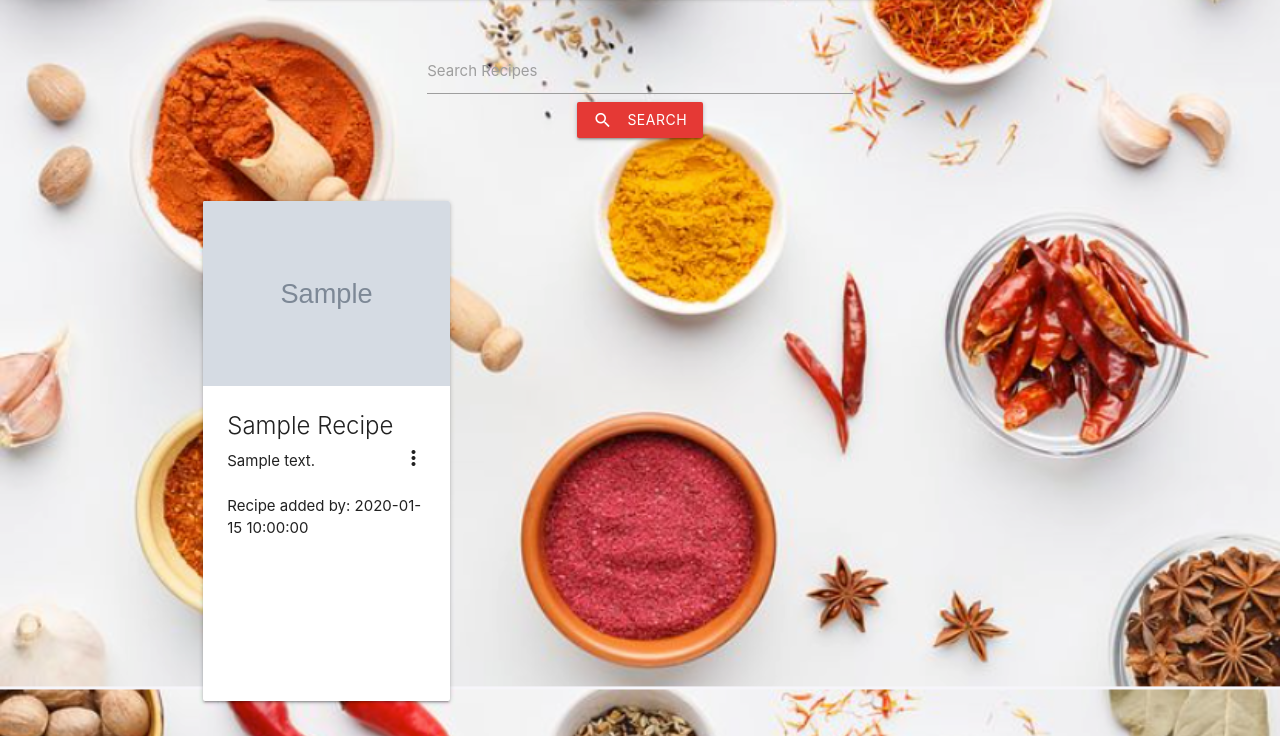
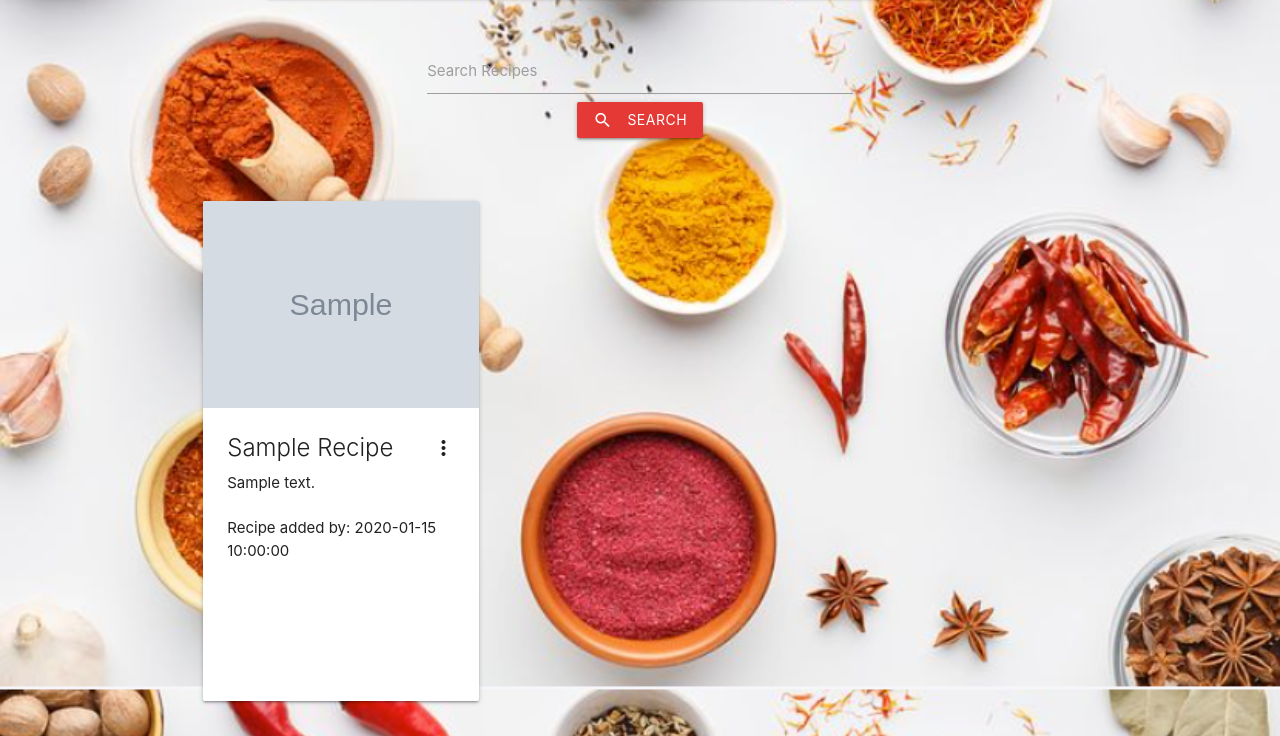
Before and after one commit to Cintakins/Recipe-Website, a Flask app: page /search in a window 1280 px wide. Shown: the part 168-904 px from the top of the page. Run offline with Flask 2, Linux system fonts and the light colour scheme; grey boxes marked "Sample" are stand-in pictures; a database or web service that is not in the repository returns one stand-in record (values such as "Sample title"); some libraries are stand-ins or nearby versions.

Commit message:
fixed recipe card display issue

```diff
--- a/static/css/style.css
+++ b/static/css/style.css
@@ -5,10 +5,6 @@ body {
     background-attachment: fixed;
 }
 
-.recipes-card {
-    width: 30%;
-    float: right;
-}
 
 #form-div {
     opacity: 0.9;
--- a/templates/recipes.html
+++ b/templates/recipes.html
@@ -21,10 +21,9 @@
     </form>
 </div>
 {% if recipes|length > 0 %}
-{% for recipe in recipes %}
 <div class="row">
-    <!-- s12 m6 l4  -->
-    <div class="col cards-container recipes-card">
+    {% for recipe in recipes %}
+    <div class="col cards-container s12 m6 l4">
         <div class="card large">
             <div class="card-image waves-effect waves-block waves-light">
                 <a href="{{ url_for('one_recipe', recipe_id=recipe._id)}}">
@@ -40,14 +39,14 @@
                     {{ recipe.description }}
                 </p>
                 <br>
-                {% if session[user]|lower == recipe.added_by|lower %}
+                <!-- {% if session[user]|lower == recipe.added_by|lower %}
                 <p>
                     <a class="waves-effect waves-light btn" href="{{ url_for('edit', recipe_id=recipe._id) }}">Edit</a>
                 </p>
                 <p>
                     <a class="waves-effect waves-light btn red" href="{{ url_for('delete', recipe_id=recipe._id) }}">Delete</a>
                 </p>
-                {% endif %}
+                {% endif %} -->
                 <div>
                     <p>
                         Recipe added by: {{ recipe.added_by }}
@@ -73,8 +72,8 @@
             </div>
         </div>
     </div>
+    {% endfor %}
 </div>
-{% endfor %}
 {% else %}
 <div class="row">
     <div class="card-panel center-align col s12 m8 offset-m2 l4 offset-l4 no-results">
```
Also changed, not shown: templates/profile.html (+5 -3 lines).
